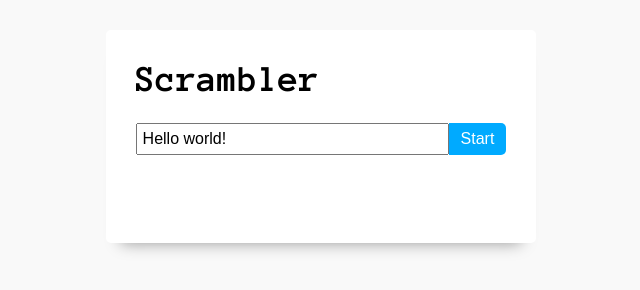
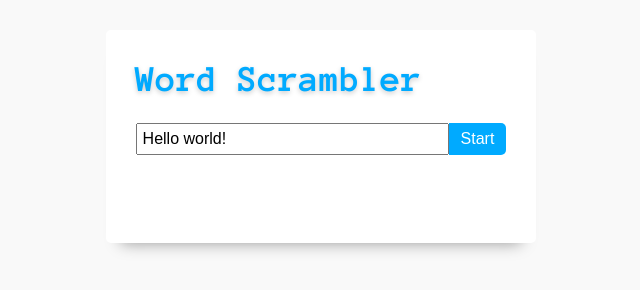
Before and after one commit to rolandjlevy/JS-word-scrambler, a plain HTML site: page index.html in a window 1280 px wide. Shown: the whole page, without its empty margins (319-959 px from the left). Drawn offline with Linux system fonts and the light colour scheme.

Commit message:
CSS tweaks

```diff
--- a/index.html
+++ b/index.html
@@ -10,7 +10,7 @@
   <body>
 
     <main class="container">
-      <h3 class="m-b-20">Scrambler</h3>
+      <h3 class="m-b-20">Word Scrambler</h3>
 
       <section class="m-b-20">
         <input type="text" class="user-input" placeholder="Enter phrase..." size="30" value="Hello world!" required /><button class="btn start">Start</button>
--- a/style.css
+++ b/style.css
@@ -13,6 +13,11 @@ body {
   padding: 30px;
   border-radius: 5px;
   box-shadow: 0 15px 15px -15px #00000066;
+}
+
+h3 {
+  color: #00aaff;
+  text-shadow: 0 2px 5px rgb(204, 204, 204);
 }
 
 input, button {
```
